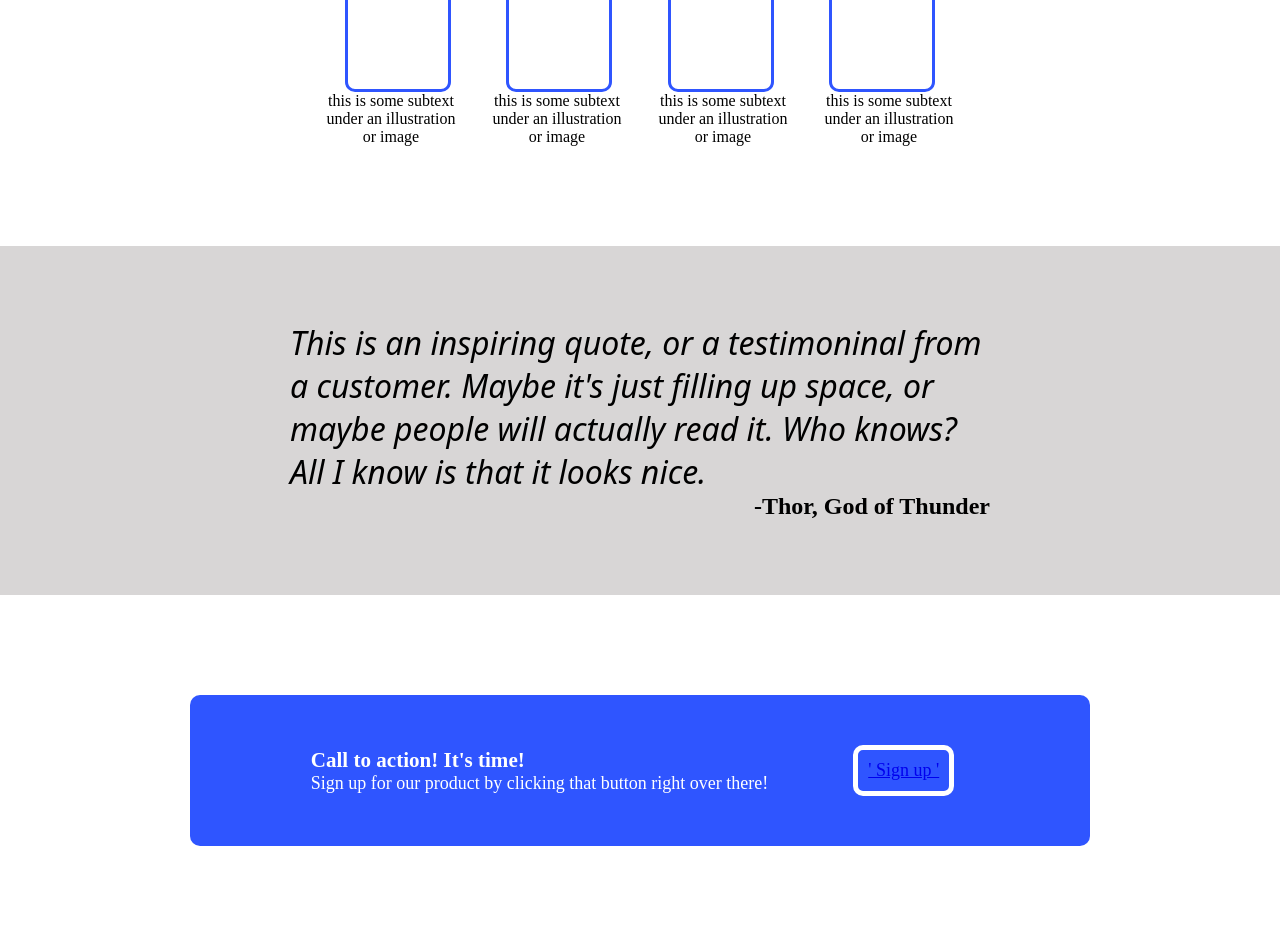
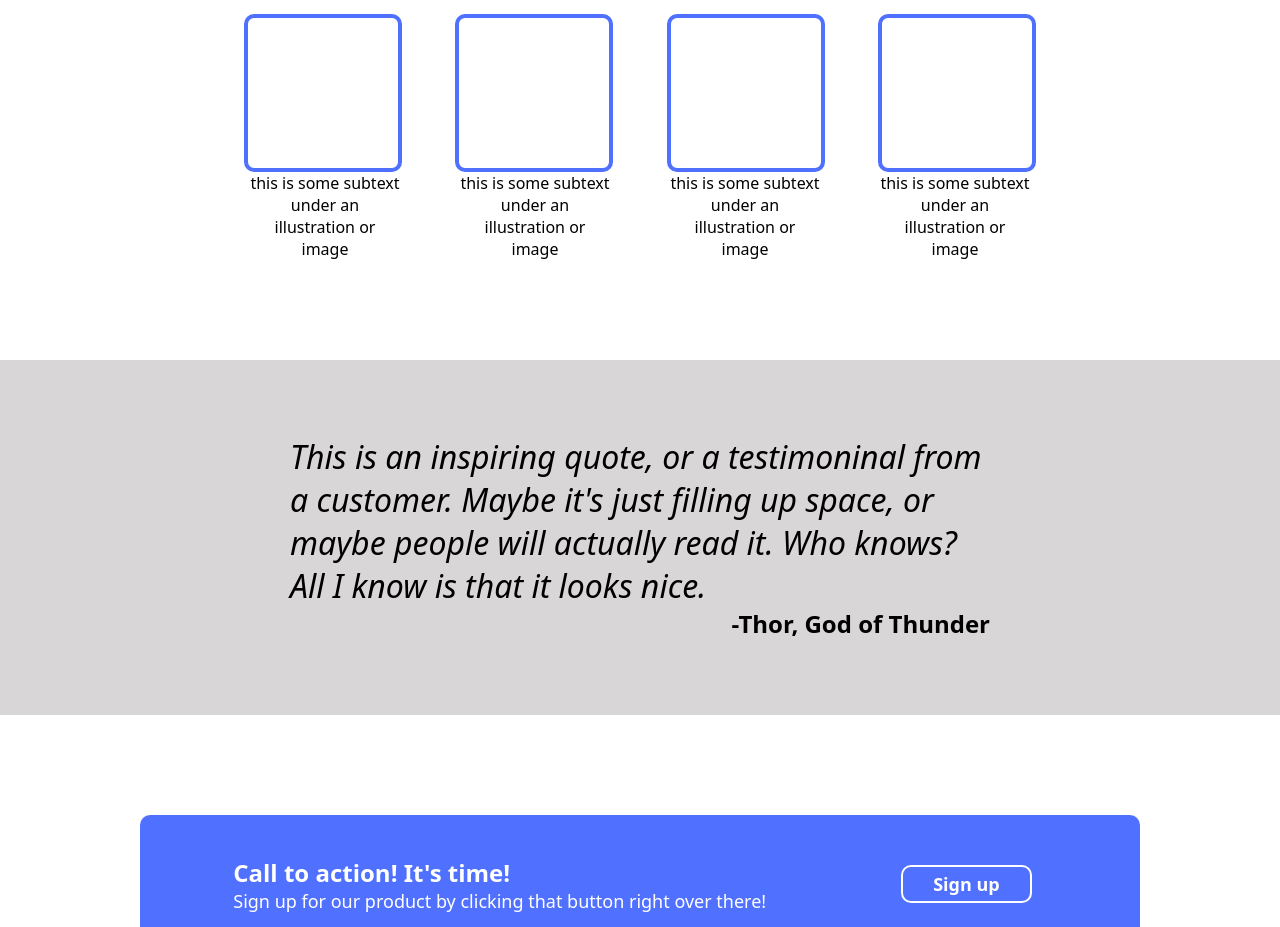
Before and after one commit to ASChavis/landing-page, a plain HTML site: page index.html in a window 1280 px wide. Shown: the part 678-1605 px from the top of the page. Drawn offline with Linux system fonts and the light colour scheme.

Commit message:
finished first page
Finished css for page 1

```diff
--- a/index.html
+++ b/index.html
@@ -8,7 +8,7 @@
 </head>
 <body>
     <div class="upper-hyperlinks">
-        <div class="header-logo"><p>Header Logo</p></div>
+        <div class="header-logo"><p><strong>Header Logo</strong></p></div>
         <div class="link1"><a href="fonts.html">header link one</a></div>
         <div class="link2"><a href="fonts.html">header link two</a></div>
         <div class="link3"><a href="fonts.html">header link three</a></div>
@@ -16,7 +16,7 @@
 
     <div class="top-layer">
         <div class="row1">
-             <div class="intro-main"><p>This website is awesome</p></div>
+             <div class="intro-main"><p><strong>This website is awesome</strong></p></div>
              <div class="intro-subtext"><p>This website has some subtext that goes here under the main title. It's smaller font and the color is lower contrast</p></div>
              <div class="first-button"><a href="fonts.html">Sign up</a></div>
         </div>
@@ -50,13 +50,15 @@
     </div>
 
     <div class="final-layer">
-        <div class="column1"><h3><strong>Call to action! It's time!</strong></h3>
-        <p>Sign up for our product by clicking that button right over there!</p></div>
-       <div class="column2"><a href="fonts.html">'  Sign up  '</a></div>
+        <div class="column1">
+        <div class="column1-1"><p>Call to action! It's time!</p></div>
+        <div class="column1-2"><p>Sign up for our product by clicking that button right over there!</p></div>
+        </div>
+        <div class="column2"><a href="fonts.html">Sign up</a></div>
     </div>
 
     <div class="footer">
-        <h4>Copyright -- The Odin Project 2021</h4>
+        <p>Copyright &#169 The Odin Project 2021</p>
     </div>
 </body>
 </html>
--- a/style.css
+++ b/style.css
@@ -6,6 +6,7 @@
     justify-content: center;
     align-items: center;
     width: 100%;
+    font-family: system-ui, -apple-system, BlinkMacSystemFont, 'Segoe UI', Roboto, Oxygen, Ubuntu, Cantarell, 'Open Sans', 'Helvetica Neue', sans-serif;
 
     flex:1;
 }
@@ -13,7 +14,7 @@
 .upper-hyperlinks{
     display:flex;
     flex-direction: row;
-    justify-content: center;
+    justify-content: left;
     background-color: rgb(28, 45, 59);
     color:rgb(253, 253, 253);
     width: 100%;
@@ -25,9 +26,9 @@
 
 .upper-hyperlinks > .header-logo{
     display:flex;
-    justify-content: center;
+    justify-content: Left;
     font-size: x-large;
-    width: 700px;
+    margin-left: 220px;
 
     flex:1;
 }
@@ -46,7 +47,7 @@
 
 .upper-hyperlinks > .link3{
     display:flex;
-    margin-right: 15px;
+    margin-right: 200px;
 
 }
 
@@ -89,12 +90,12 @@
 
 .top-layer > .row1 > .first-button{
     display:flex;
-    background-color: rgb(47, 85, 255);
+    background-color: rgb(80, 112, 255);
     border-radius: 10px;
     font-size: large;
     color:white;
     width:fit-content;
-    padding: 10px;
+    padding: 5px;
     padding-left: 30px;
     padding-right: 30px;
 
@@ -117,7 +118,7 @@
     flex-direction: column;
     justify-content: center;
     margin-bottom:100px;
-    width:700px;
+    width:800px;
 
     flex:1;
 
@@ -136,45 +137,55 @@
     justify-content: center;
     align-items: center;
     padding:30px;
+    color: rgb(28, 45, 59);
 }
 
 .second-layer > .row-of-images > .img1{
     display:flex;
     border:solid;
-    border-color:rgb(47, 85, 255);
+    border-color:rgb(80, 112, 255);
     border-radius:10px;
-    height:100px;
-    width:100px;
+    border-width: 4px;
+    height:150px;
+    width:150px;
+    margin-right:50px;
 
 }
 
 .second-layer > .row-of-images > .img2{
     display:flex;
     border:solid;
-    border-color:rgb(47, 85, 255);
+    border-color:rgb(80, 112, 255);
     border-radius:10px;
-    height:100px;
-    width: 100px;
+    border-width: 4px;
+    height:150px;
+    width: 150px;
+    margin-right: 25px;
 
 }
 
 .second-layer > .row-of-images > .img3{
     display:flex;
     border:solid;
-    border-color:rgb(47, 85, 255);
+    border-color:rgb(80, 112, 255);
     border-radius:10px;
-    height:100px;
-    width: 100px;
+    border-width:4px;
+    height:150px;
+    width: 150px;
+    margin-left: 25px;
+
 
 }
 
 .second-layer > .row-of-images > .img4{
     display:flex;
     border:solid;
-    border-color:rgb(47, 85, 255);
+    border-color:rgb(80, 112, 255);
     border-radius:10px;
-    height:100px;
-    width:100px;
+    border-width: 4px;
+    height:150px;
+    width:150px;
+    margin-left: 50px;
 
 }
 
@@ -188,37 +199,41 @@
 }
 .second-layer > .row-of-text > .rot1{
     display: flex;
-    width: 130px;
+    width: 150px;
     justify-content: center;
     align-items: center;
     text-align: center;
+    margin-right: 50px;
 
 }
 
 .second-layer > .row-of-text > .rot2{
     display: flex;
-    width: 130px;
+    width: 150px;
     justify-content: center;
     align-items: center;
     text-align: center;
+    margin-right: 25px;
 
 }
 
 .second-layer > .row-of-text > .rot3{
     display: flex;
-    width: 130px;
+    width: 150px;
     justify-content: center;
     align-items: center;
     text-align: center;
+    margin-left: 25px;
 
 }
 
 .second-layer > .row-of-text > .rot4{
     display: flex;
-    width: 130px;
+    width: 150px;
     justify-content: center;
     align-items: center;
     text-align: center;
+    margin-left: 50px;
 
 }
 
@@ -241,7 +256,7 @@
     justify-content: end;
     align-items: center;
     Width:700px;
-    font-family:system-ui, -apple-system, BlinkMacSystemFont, 'Segoe UI', Roboto, Oxygen, Ubuntu, Cantarell, 'Open Sans', 'Helvetica Neue', sans-serif;
+
 }
 
 .third-layer > .source{
@@ -255,14 +270,14 @@
     display: flex;
     align-items: center;
     justify-content: center;
-    background-color: rgb(47, 85, 255);
+    background-color: rgb(80, 112, 255);
     border-radius: 10px;
     color:white;
     margin-right: 100%;
     margin-left: 100%;
     margin-top: 100px;
     margin-bottom: 100px;
-    width: 900px;
+    width: 1000px;
 
     flex:1;
 
@@ -272,19 +287,33 @@
     justify-content: left;
     align-items: center;
     padding: 25px;
+    padding-right: 75px;
     margin:10px;
+}
+
+.final-layer > .column1 >.column1-1{
+    display:flex;
+    font-size: x-large;
+    font-weight: 600;
+}
+
+.final-layer > .column1 > .column1-2{
+    display:flex;
     font-size: large;
 }
 
 .final-layer > .column2{
-    padding: 10px;
+    padding: 5px;
     justify-content: center;
     border: 5px;
+    border-width: 2px;
     border-color: white;
     border-style: solid;
     border-radius: 10px;
     margin:50px;
     font-size: large;
+    padding-left: 30px;
+    padding-right: 30px;
 }
 
 .footer{
@@ -301,3 +330,17 @@
     flex:1;
 
 }
+
+a{
+    color: white;
+    text-decoration: none;
+
+}
+
+.top-layer > .row1 > .first-button> a{
+    font-weight:600;
+}
+
+.final-layer > .column2 > a{
+    font-weight:600;
+}
```
